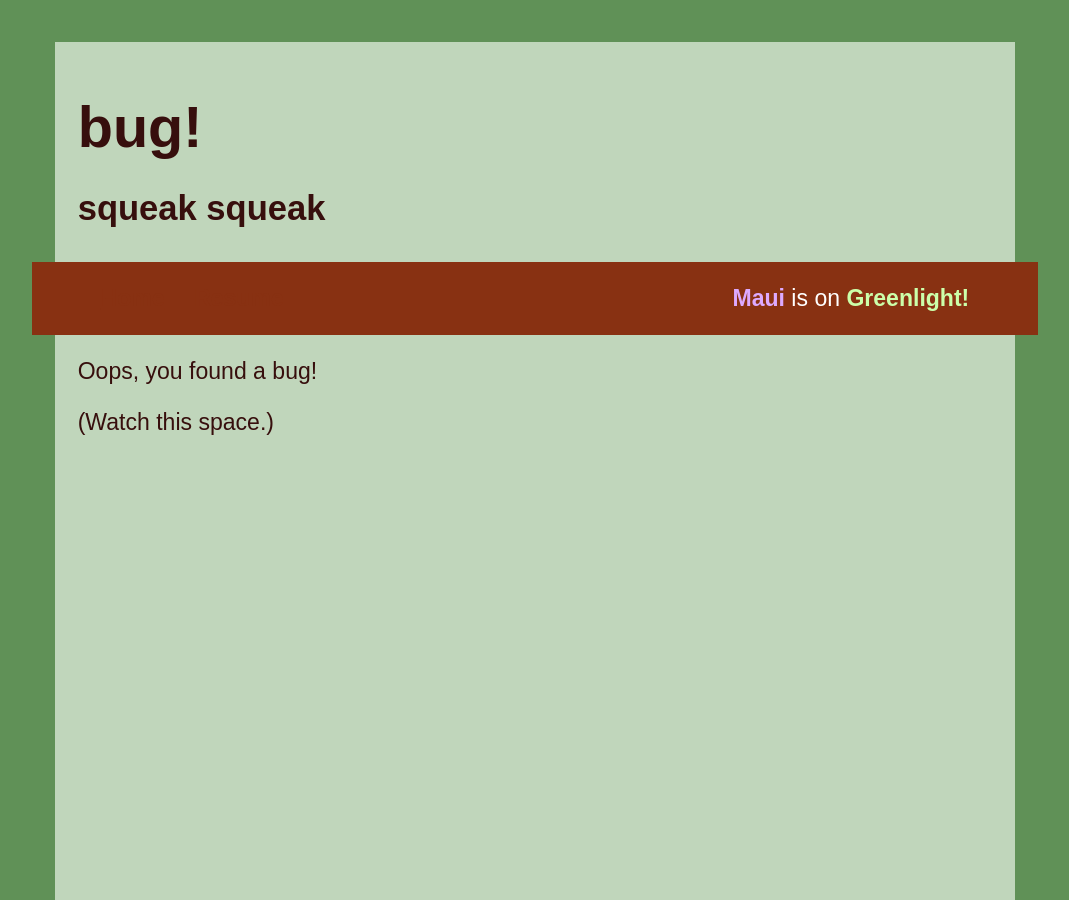
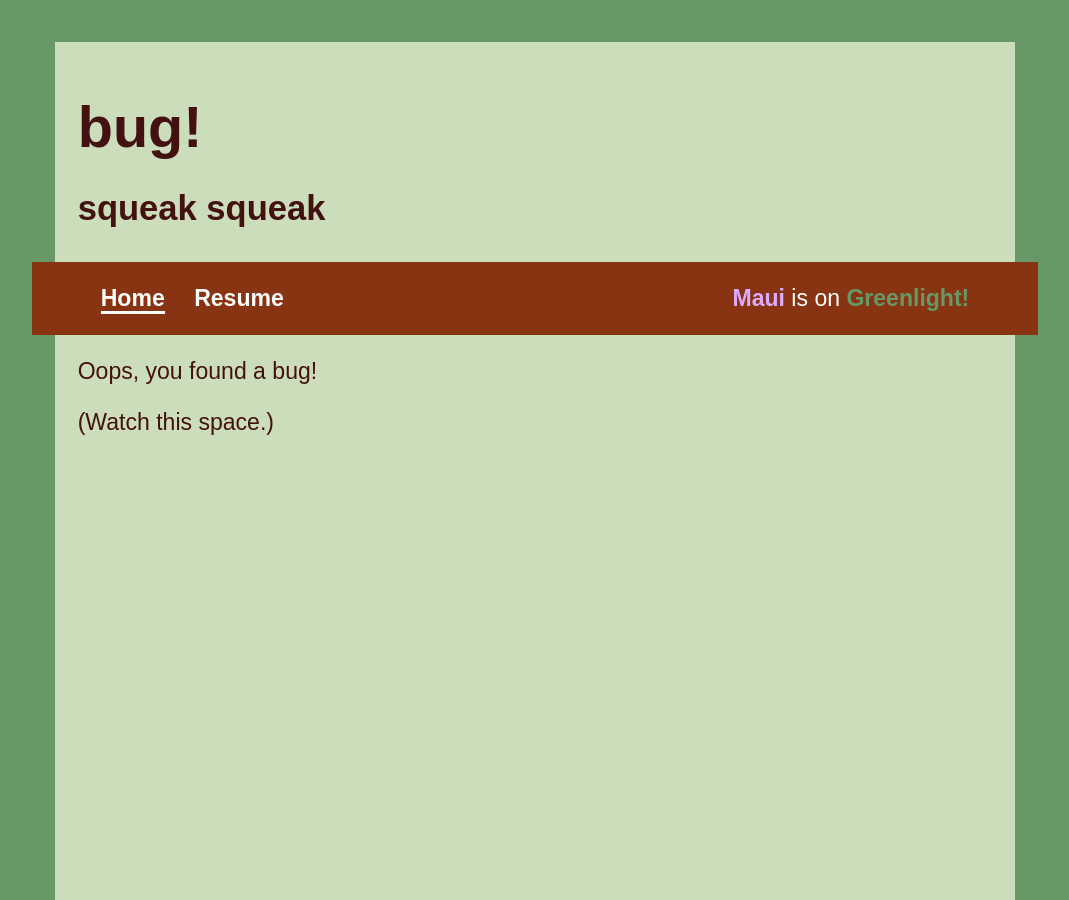
Before and after one commit to bugQ/win.dlestra.ws, a Jekyll site: the page built from index.html, in a window 1280 px wide. Shown: the whole page, without its empty margins (105-1174 px from the left). Built offline with Jekyll 4.4.1, drawn with Linux system fonts in a browser that asks for light colours; Markdown is read by kramdown in place of the engine named in the settings.

Commit message:
buggier styles

```diff
--- a/css/application.css
+++ b/css/application.css
@@ -2,13 +2,13 @@
 
 html {
     box-sizing: border-box;
-    text-rendering: optimizeLegibility
+    text-rendering: optimizeLegibility;
 }
 
 *, *:before, *:after { box-sizing: inherit; }
 
-a, a:visited { color: #883112; }
-a:active, a:focus, a:hover { color: #C4471A; }
+a, a:visited { color: #831; }
+a:active, a:focus, a:hover { color: #C42; }
 
 html, body {
     margin: 0;
@@ -19,8 +19,8 @@ html, body {
     font-family: sans-serif;
     font-size: 120%;
 
-    background: #609157;
-    color: #370F0D;
+    background: #696;
+    color: #411;
 }
 
 h1 { font-size: 2.5em; }
@@ -36,7 +36,7 @@ h2 { padding-bottom: 1em; }
 /* Content. */
 
 main {
-    background: #C0D6BB;
+    background: #CDB;
     min-height: 100%;
     max-width: 800px;
     max-width: 75ch;
@@ -46,7 +46,7 @@ main {
 
 /* Navigation. */
 nav {
-    background: #883112;
+    background: #831;
     margin: 0 -2em;
     padding: 1em 3em;
 }
@@ -64,23 +64,23 @@ nav li {
 nav li:last-child { padding-right: 0; }
 
 nav {
-    color: #fff;
+    color: #FFF;
 }
 
 nav a, nav a:visited {
+    color: #FFF;
     text-decoration: none;
     font-weight: 900;
 }
 
-nav a:focus, nav a:hover, nav a:active,
-.home nav a.home,
-.resume nav a.resume
-{
-    text-decoration: underline;
+nav a:focus, nav a:hover {
+    border-bottom: dotted;
 }
 
-nav a:active {
-    color: #ccc;
+nav a:active,
+.home nav a.home,
+.resume nav a.resume {
+    border-bottom: solid;
 }
 
 nav .featured {
@@ -88,9 +88,9 @@ nav .featured {
 }
 
 nav a.maui {
-    color: #daf;
+    color: #DAF;
 }
 
 nav a.greenlight {
-    color: #cfa;
+    color: #696;
 }
```
